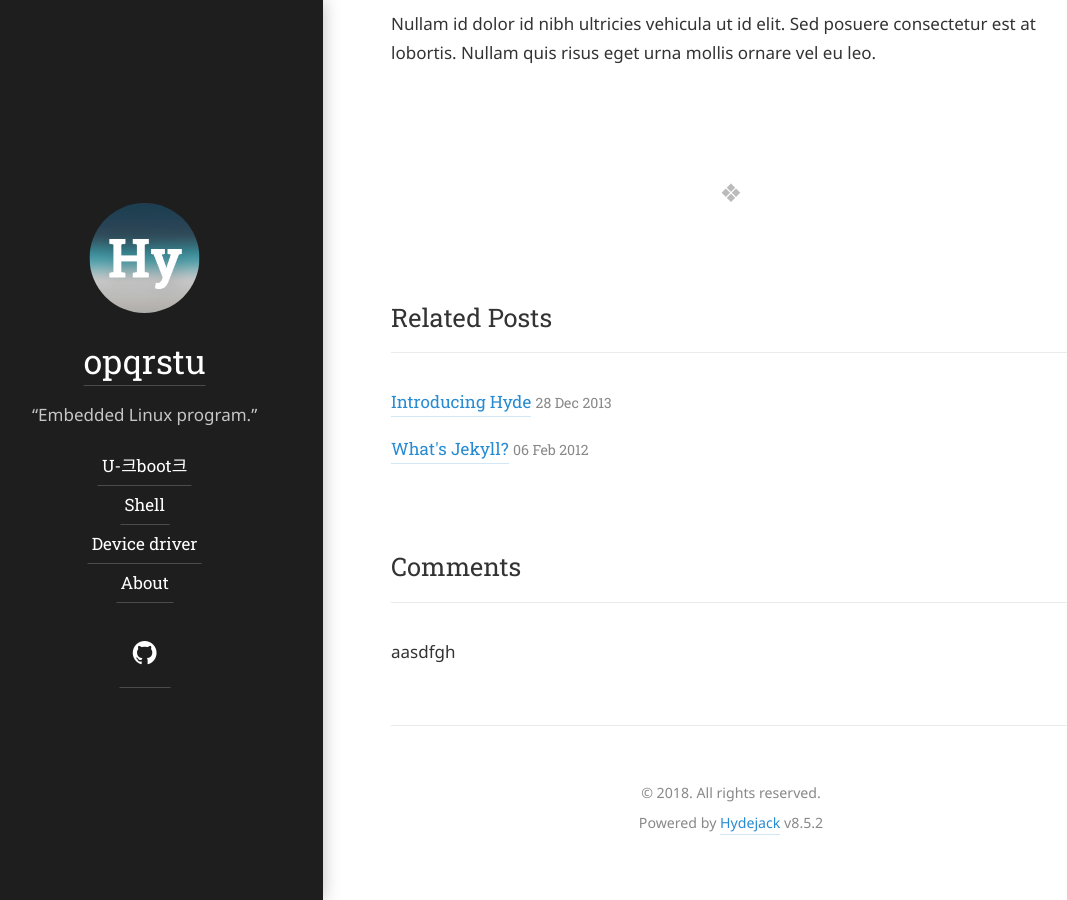
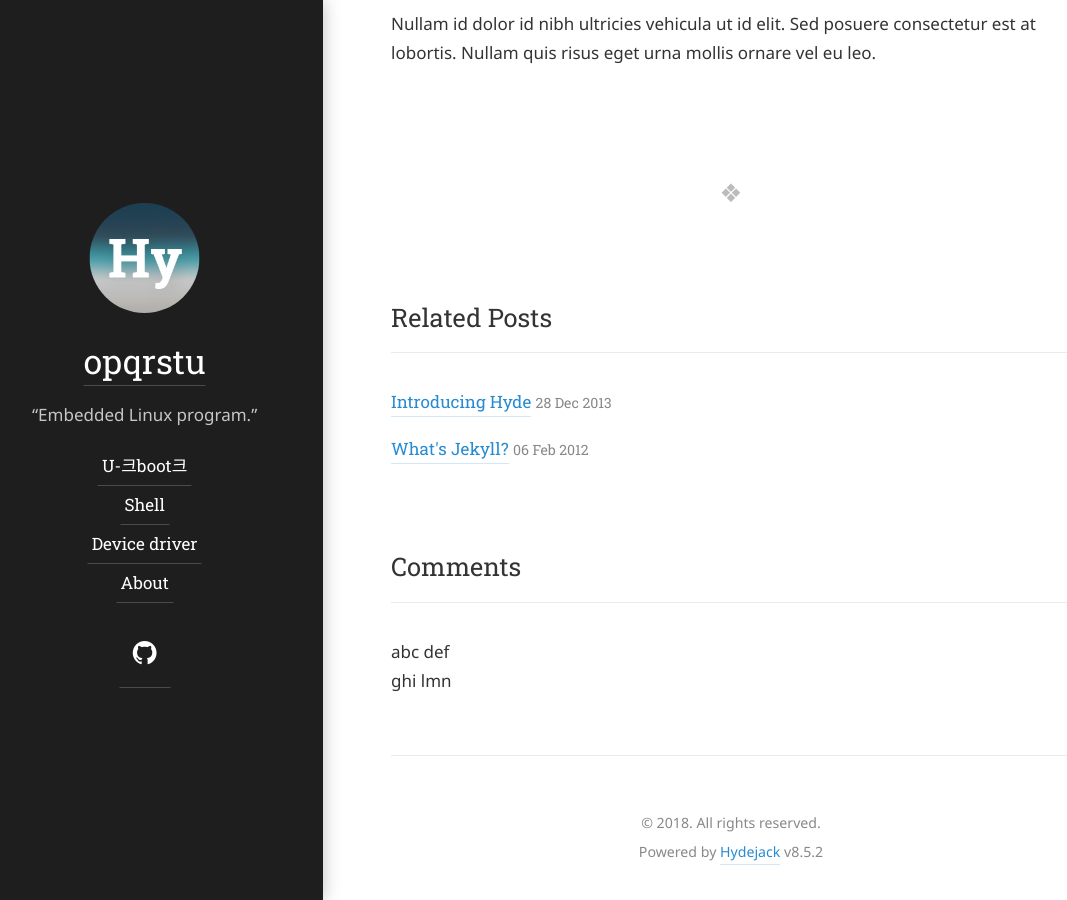
Before and after one commit to opqrstu/opqrstu.github.io, a Jekyll site: the page built from hyde/_posts/2012-02-07-example-content.md, in a window 1280 px wide and 900 px high, scrolled down 4803 px. Shown: the whole window, without its empty margins (34-1101 px from the left). Built offline with Jekyll 4.4.1, drawn with Linux system fonts in a browser that asks for light colours; some web fonts are replaced.

Commit message:
Update disqus.html

```diff
--- a/_includes/disqus.html
+++ b/_includes/disqus.html
@@ -1,9 +1,11 @@
-aasdfgh
+abc
 {% assign disqus = site.disqus | default:site.disqus_shortname %}
 {% if disqus %}
+def
 <div id="disqus_thread"></div>
+ghi
 <script>
-
+jk
 /**
 *  RECOMMENDED CONFIGURATION VARIABLES: EDIT AND UNCOMMENT THE SECTION BELOW TO INSERT DYNAMIC VALUES FROM YOUR PLATFORM OR CMS.
 *  LEARN WHY DEFINING THESE VARIABLES IS IMPORTANT: https://disqus.com/admin/universalcode/#configuration-variables*/
@@ -22,3 +24,4 @@ s.setAttribute('data-timestamp', +new Date());
 (window, document);</script>
 <noscript>Please enable JavaScript to view the <a href="https://disqus.com/?ref_noscript">comments powered by Disqus.</a></noscript>
 {% endif %}
+lmn
```
